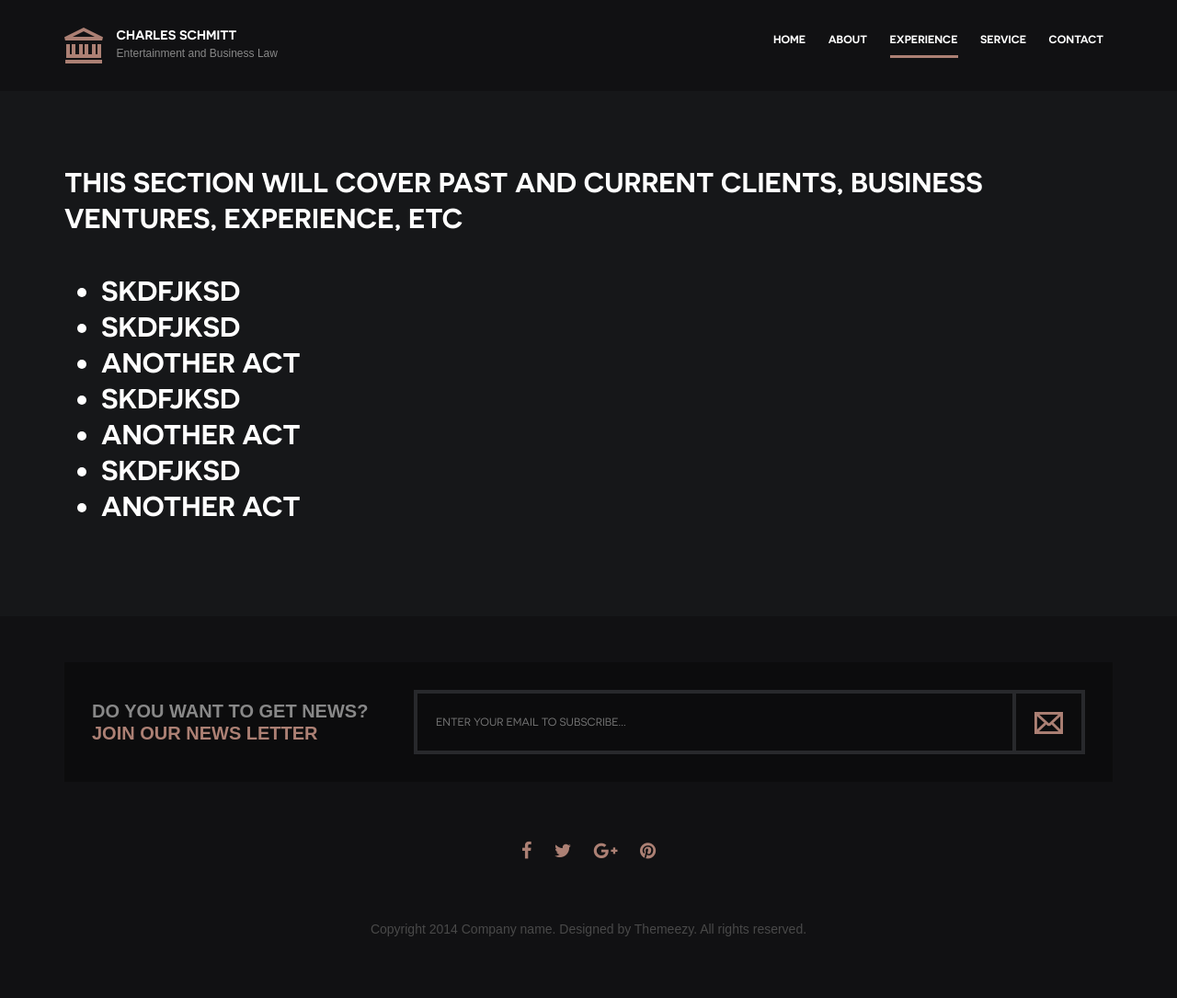
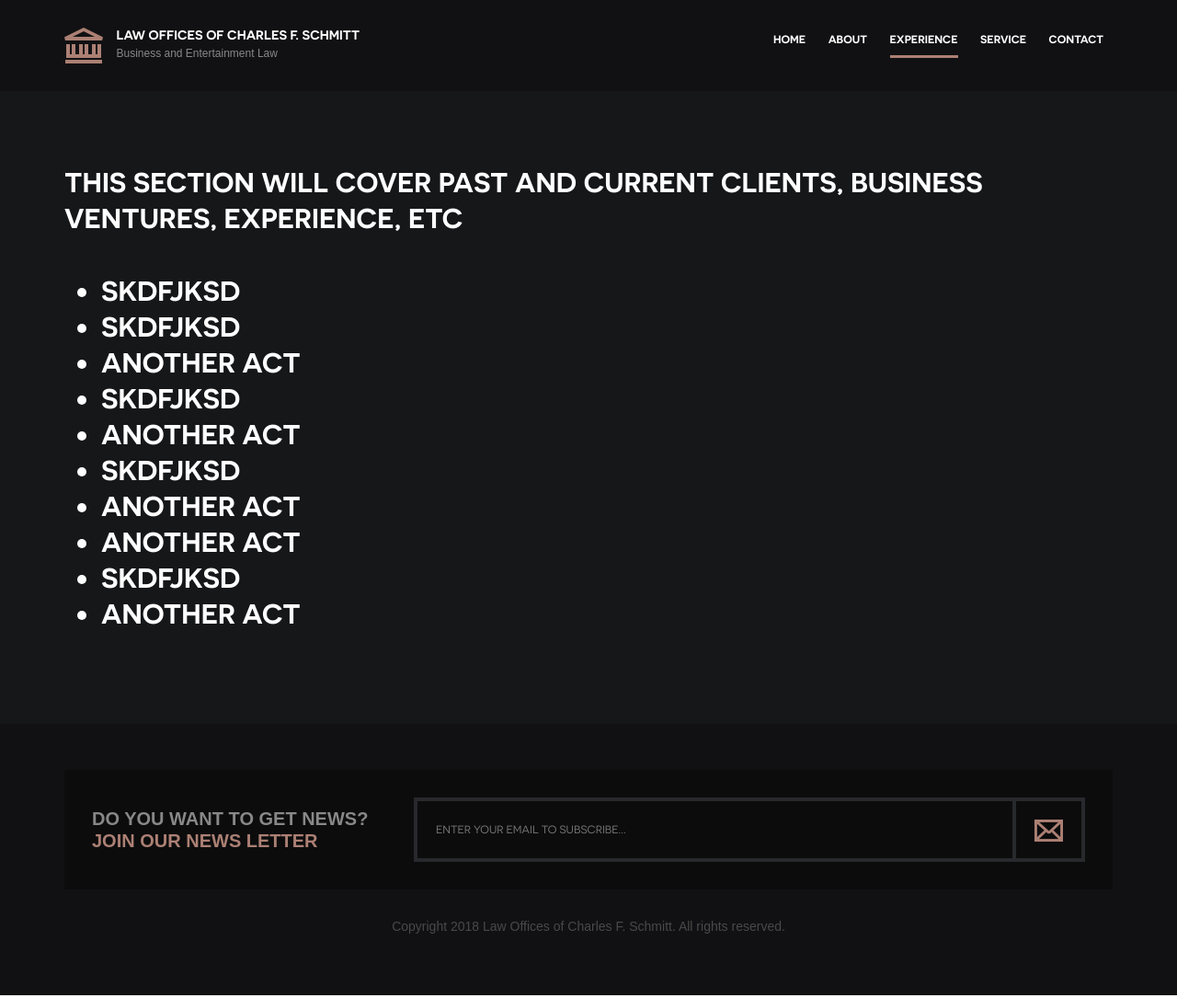
Before and after one commit to PatSchmitt/law-site, a plain HTML site: page experience.html in a window 1280 px wide. Shown: the whole page at 92% size. Drawn offline with Linux system fonts and the light colour scheme; files whose address does not match are found by name.

Commit message:
Field and asset changes

```diff
--- a/experience.html
+++ b/experience.html
@@ -5,7 +5,7 @@
 		<meta http-equiv="X-UA-Compatible" content="IE=edge">
 		<meta name="viewport" content="width=device-width, initial-scale=1.0,maximum-scale=1">
 
-		<title>Charles Schmitt | Experience</title>
+		<title>Law Offices of Charles F. Schmitt | Experience</title>
 
 		<!-- Loading third party fonts -->
 		<link href="fonts/font-awesome.min.css" rel="stylesheet" type="text/css">
@@ -31,8 +31,8 @@
 					<a href="index.html" id="branding">
 						<img src="images/logo.png" alt="Company Name" class="logo">
 						<div class="branding-copy">
-							<h1 class="site-title">Charles Schmitt</h1>
-							<small class="site-description">Entertainment and Business Law</small>
+							<h1 class="site-title">Law Offices of Charles F. Schmitt</h1>
+							<small class="site-description">Business and Entertainment Law</small>
 						</div>
 					</a>
 
@@ -63,6 +63,9 @@
                             <li>Another Act</li>
                             <li>skdfjksd</li>
                             <li>Another Act</li>
+                            <li>Another Act</li>
+                            <li>skdfjksd</li>
+                            <li>Another Act</li>
                         </ul>
 					</div>
 				</div>
@@ -83,14 +86,14 @@
 														</form>
 							</div>
 					</div>
-					<div class="social-links">
+					<!-- Commented out until he makes social media	<div class="social-links">
 						<a href="#"><i class="fa fa-facebook"></i></a>
 						<a href="#"><i class="fa fa-twitter"></i></a>
 						<a href="#"><i class="fa fa-google-plus"></i></a>
 						<a href="#"><i class="fa fa-pinterest"></i></a>
-					</div>
+					</div> -->
 					<div class="copy">
-						<p>Copyright 2014 Company name. Designed by Themeezy. All rights reserved.</p>
+						<p>Copyright 2018 Law Offices of Charles F. Schmitt.  All rights reserved.</p>
 					</div>
 				</div>
 			</footer> <!-- .site-footer -->
```
Also changed, not shown: about.html (+13 -7 lines), contact.html (+7 -7 lines), index.html (+6 -6 lines), service.html (+6 -6 lines), dummy/CFSPicw-Mike-Mickey-Peter-page-001.jpg (added), dummy/Charlie&Mickey.jpg (added).
